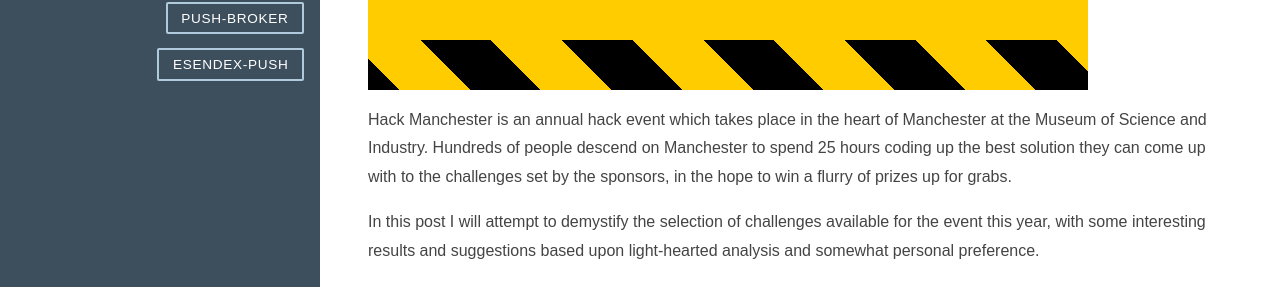
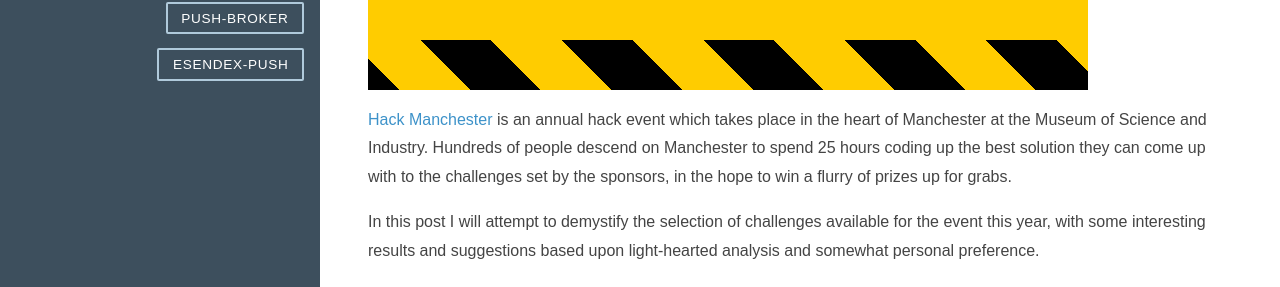
Before and after one commit to Codesleuth/codesleuth.github.io, a Jekyll site: the page built from _posts/2015-10-22-Hack-Manchester-2015-Challenges-Demystified.md, in a window 1280 px wide and 900 px high. Shown: the part 393-680 px from the top of the window. Built offline with Jekyll 4.4.1, drawn with Linux system fonts in a browser that asks for light colours; comment, search, counter and statistics services are not loaded; part of the change alters nothing that is shown.

```diff
--- a/_posts/2015-10-22-Hack-Manchester-2015-Challenges-Demystified.md
+++ b/_posts/2015-10-22-Hack-Manchester-2015-Challenges-Demystified.md
@@ -9,7 +9,7 @@ pinned: true
 
 ![Hack Manchester Logo]({{ "/img/hack-manchester-logo.png" | prepend: site.baseurl }}){:class="pure-img"}
 
-Hack Manchester is an annual hack event which takes place in the heart of Manchester at the Museum of Science and Industry.
+[Hack Manchester](http://www.hackmanchester.com/) is an annual hack event which takes place in the heart of Manchester at the Museum of Science and Industry.
 Hundreds of people descend on Manchester to spend 25 hours coding up the best solution they can come up with to the challenges set by the sponsors, in the hope to win a flurry of prizes up for grabs.
 
 In this post I will attempt to demystify the selection of challenges available for the event this year, with some interesting results and suggestions based upon light-hearted analysis and somewhat personal preference.
```
